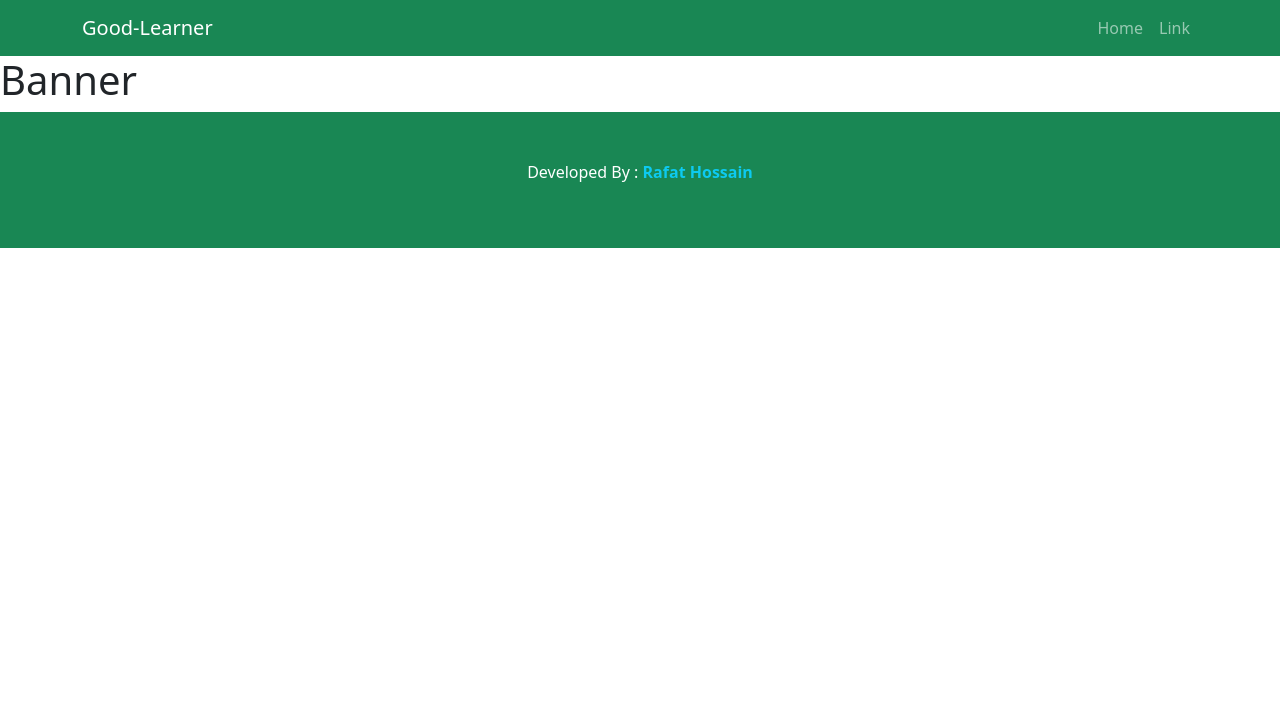
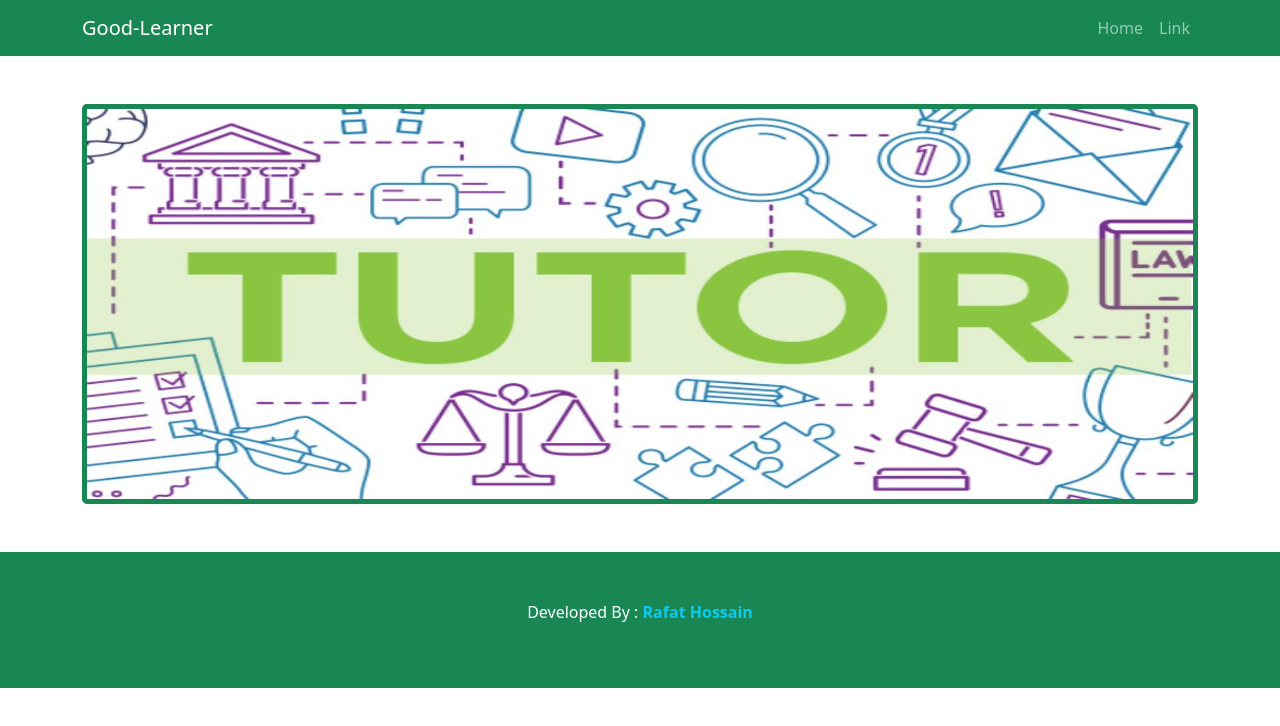
Before and after one commit to Rafat-Web-Developer/good-learner, a React (Create React App) app: page / in a window 1280 px wide. Shown: the top 726 px of the page. Built offline with nearby package versions, Linux system fonts and the light colour scheme.

Commit message:
Design Banner component

```diff
--- /dev/null
+++ b/src/Pages/Home/Banner/Banner.css
@@ -0,0 +1,4 @@
+.banner_img{
+    height: 400px;
+    width: 100%;
+}
--- /dev/null
+++ b/src/Pages/Home/Banner/Banner.js
@@ -0,0 +1,20 @@
+import React from "react";
+import { Container } from "react-bootstrap";
+import "./Banner.css";
+import banner from "../../../images/banner.jpg";
+
+const Banner = () => {
+  return (
+    <section>
+      <Container>
+        <img
+          src={banner}
+          alt=""
+          className="banner_img rounded-3 border border-5 border-success"
+        />
+      </Container>
+    </section>
+  );
+};
+
+export default Banner;
--- a/src/Pages/Home/Home.js
+++ b/src/Pages/Home/Home.js
@@ -1,11 +1,10 @@
 import React from "react";
+import Banner from "./Banner/Banner";
 
 const Home = () => {
   return (
-    <main>
-      <section>
-        <h1>Banner</h1>
-      </section>
+    <main className="my-5">
+      <Banner></Banner>
     </main>
   );
 };
```
Also changed, not shown: src/images/banner.jpg (added), src/images/banner_img.jpg (added).
